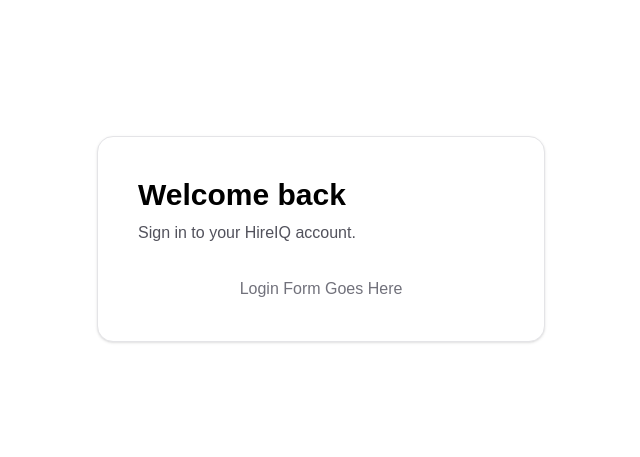
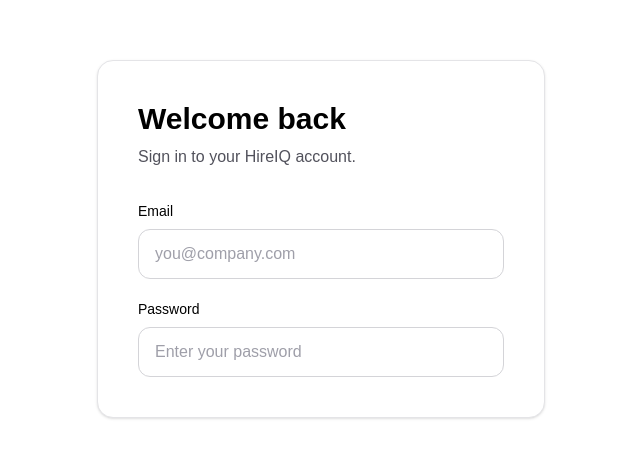
Before and after one commit to ravitejamannam/hireiq, a Next.js app: page /login in a window 1280 px wide. Shown: the part 161-618 px from the top of the page, without its empty margins (319-959 px from the left). Built offline with nearby package versions, Linux system fonts and the light colour scheme.

Commit message:
add reusable authentication input component

```diff
--- a/app/(auth)/login/page.tsx
+++ b/app/(auth)/login/page.tsx
@@ -1,4 +1,5 @@
 import AuthLayout from "@/components/auth/AuthLayout";
+import AuthInput from "@/components/auth/AuthInput";
 
 export default function LoginPage() {
   return (
@@ -6,7 +7,19 @@
       title="Welcome back"
       subtitle="Sign in to your HireIQ account."
     >
-      <p className="text-center text-zinc-500">Login Form Goes Here</p>
+      <div className="space-y-5">
+        <AuthInput
+          label="Email"
+          type="email"
+          placeholder="you@company.com"
+        />
+
+        <AuthInput
+          label="Password"
+          type="password"
+          placeholder="Enter your password"
+        />
+      </div>
     </AuthLayout>
   );
 }
--- a/app/(auth)/signup/page.tsx
+++ b/app/(auth)/signup/page.tsx
@@ -1,4 +1,5 @@
 import AuthLayout from "@/components/auth/AuthLayout";
+import AuthInput from "@/components/auth/AuthInput";
 
 export default function SignupPage() {
   return (
@@ -6,7 +7,24 @@
       title="Create your account"
       subtitle="Start hiring better engineers today."
     >
-      <p className="text-center text-zinc-500">Signup Form Goes Here</p>
+      <div className="space-y-5">
+        <AuthInput
+          label="Company Name"
+          placeholder="Acme Inc."
+        />
+
+        <AuthInput
+          label="Email"
+          type="email"
+          placeholder="you@company.com"
+        />
+
+        <AuthInput
+          label="Password"
+          type="password"
+          placeholder="Create a password"
+        />
+      </div>
     </AuthLayout>
   );
 }
--- /dev/null
+++ b/components/auth/AuthInput.tsx
@@ -0,0 +1,38 @@
+type AuthInputProps = {
+  label: string;
+  type?: string;
+  placeholder: string;
+};
+
+export default function AuthInput({
+  label,
+  type = "text",
+  placeholder,
+}: AuthInputProps) {
+  return (
+    <div className="space-y-2">
+      <label className="block text-sm font-medium text-black">
+        {label}
+      </label>
+
+      <input
+        type={type}
+        placeholder={placeholder}
+        className="
+          w-full
+          rounded-xl
+          border
+          border-zinc-300
+          bg-white
+          px-4
+          py-3
+          text-black
+          placeholder:text-zinc-400
+          outline-none
+          transition
+          focus:border-black
+        "
+      />
+    </div>
+  );
+}
```
